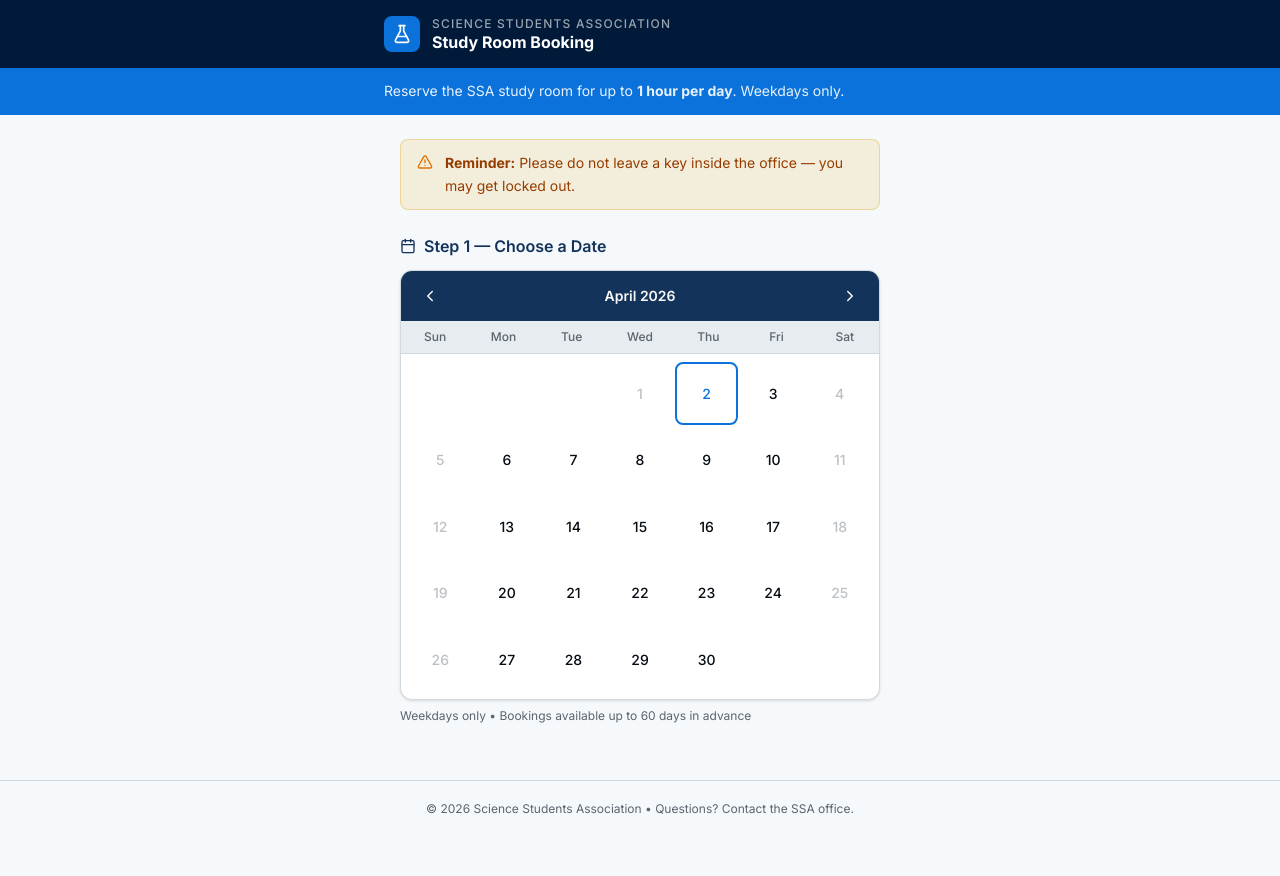
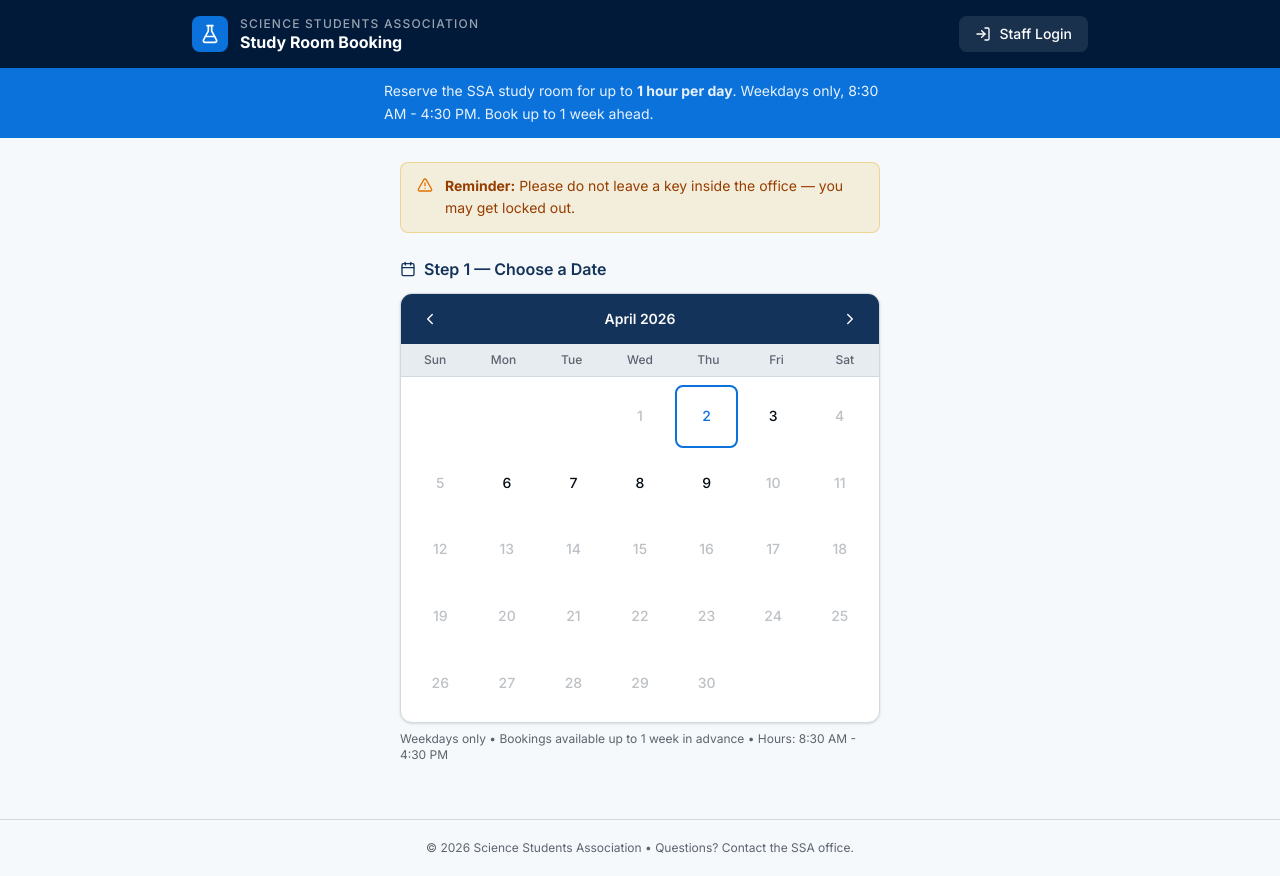
Before and after one commit to tirth-chaudhary/SSA-study-room-booking, a Next.js app: page / in a window 1280 px wide. Before the commit the page ends 837 px from the top, so only its background shows below. Built offline with nearby package versions, Linux system fonts and the light colour scheme.

Commit message:
feat: update booking system with new constraints and staff login\n\nAdd "Staff Login" button, update default staff password, limit booking window to 7 days, update working hours, and set up email notification system.

```diff
--- a/app/api/staff/bookings/route.ts
+++ b/app/api/staff/bookings/route.ts
@@ -6,7 +6,7 @@ export async function GET(req: NextRequest) {
   const { searchParams } = new URL(req.url)
   const password = searchParams.get("password")
 
-  if (password !== (process.env.STAFF_PASSWORD || "ssa-staff-2024")) {
+  if (password !== (process.env.STAFF_PASSWORD || "SSA2025")) {
     return NextResponse.json({ error: "Unauthorized" }, { status: 401 })
   }
 
@@ -29,7 +29,7 @@ export async function PATCH(req: NextRequest) {
   const body = await req.json()
   const { password, id, ...updates } = body
 
-  if (password !== (process.env.STAFF_PASSWORD || "ssa-staff-2024")) {
+  if (password !== (process.env.STAFF_PASSWORD || "SSA2025")) {
     return NextResponse.json({ error: "Unauthorized" }, { status: 401 })
   }
 
@@ -53,7 +53,7 @@ export async function DELETE(req: NextRequest) {
   const body = await req.json()
   const { password, id } = body
 
-  if (password !== (process.env.STAFF_PASSWORD || "ssa-staff-2024")) {
+  if (password !== (process.env.STAFF_PASSWORD || "SSA2025")) {
     return NextResponse.json({ error: "Unauthorized" }, { status: 401 })
   }
 
--- a/app/page.tsx
+++ b/app/page.tsx
@@ -1,12 +1,14 @@
 import BookingForm from "@/components/BookingForm"
-import { FlaskConical } from "lucide-react"
+import { FlaskConical, LogIn } from "lucide-react"
+import Link from "next/link"
 
 export default function Home() {
   return (
     <main className="min-h-screen bg-background">
       {/* Top header bar */}
       <header className="bg-[var(--ssa-navy)] text-white py-4 px-4">
-        <div className="max-w-lg mx-auto flex items-center gap-3">
+        <div className="max-w-4xl mx-auto flex items-center justify-between">
+          <div className="flex items-center gap-3">
             <div className="flex items-center justify-center w-9 h-9 rounded-lg bg-[var(--ssa-blue)]">
               <FlaskConical size={20} className="text-white" />
             </div>
@@ -19,13 +21,21 @@ export default function Home() {
               </h1>
             </div>
           </div>
+          <Link
+            href="/staff"
+            className="flex items-center gap-2 bg-white/10 hover:bg-white/20 text-white text-sm font-medium px-4 py-2 rounded-lg transition-colors"
+          >
+            <LogIn size={16} />
+            <span className="hidden sm:inline">Staff Login</span>
+          </Link>
+        </div>
       </header>
 
       {/* Sub-header */}
       <div className="bg-[var(--ssa-blue)] text-white py-3 px-4">
         <div className="max-w-lg mx-auto">
           <p className="text-sm text-white/90 leading-relaxed">
-            Reserve the SSA study room for up to <strong>1 hour per day</strong>. Weekdays only.
+            Reserve the SSA study room for up to <strong>1 hour per day</strong>. Weekdays only, 8:30 AM - 4:30 PM. Book up to 1 week ahead.
           </p>
         </div>
       </div>
--- a/components/BookingForm.tsx
+++ b/components/BookingForm.tsx
@@ -1,7 +1,8 @@
 "use client"
 
 import { useState, useEffect } from "react"
-import { format, addDays, isBefore, startOfDay, isWeekend } from "date-fns"
+import { format, addDays, isBefore, startOfDay, isWeekend, isAfter } from "date-fns"
+import { MAX_BOOKING_DAYS_AHEAD } from "@/lib/types"
 import {
   Calendar,
   Clock,
@@ -143,7 +144,7 @@ export default function BookingForm() {
 
   const daysInMonth = getDaysInMonth(viewYear, viewMonth)
   const firstDay = getFirstDayOfMonth(viewYear, viewMonth)
-  const maxDate = addDays(today, 60)
+  const maxDate = addDays(today, MAX_BOOKING_DAYS_AHEAD)
 
   return (
     <div className="space-y-6">
@@ -204,7 +205,7 @@ export default function BookingForm() {
               {Array.from({ length: daysInMonth }, (_, i) => i + 1).map((day) => {
                 const date = new Date(viewYear, viewMonth, day)
                 const isPast = isBefore(date, today)
-                const isFutureTooFar = isBefore(maxDate, date)
+                const isFutureTooFar = isAfter(date, maxDate)
                 const isWknd = isWeekend(date)
                 const isDisabled = isPast || isFutureTooFar || isWknd
                 const isSelected =
@@ -248,7 +249,7 @@ export default function BookingForm() {
             )}
           </div>
           <p className="text-xs text-muted-foreground mt-2">
-            Weekdays only &bull; Bookings available up to 60 days in advance
+            Weekdays only &bull; Bookings available up to 1 week in advance &bull; Hours: 8:30 AM - 4:30 PM
           </p>
         </section>
 
--- a/lib/types.ts
+++ b/lib/types.ts
@@ -14,20 +14,19 @@ export interface Booking {
   created_at: string
 }
 
+// Working hours: 8:30 AM - 4:30 PM, last slot at 3:30 PM (1 hour duration)
 export const TIME_SLOTS = [
-  "8:00 AM",
-  "9:00 AM",
-  "10:00 AM",
-  "11:00 AM",
-  "12:00 PM",
-  "1:00 PM",
-  "2:00 PM",
-  "3:00 PM",
-  "4:00 PM",
-  "5:00 PM",
-  "6:00 PM",
-  "7:00 PM",
-  "8:00 PM",
+  "8:30 AM",
+  "9:30 AM",
+  "10:30 AM",
+  "11:30 AM",
+  "12:30 PM",
+  "1:30 PM",
+  "2:30 PM",
+  "3:30 PM",
 ]
 
-export const STAFF_PASSWORD = process.env.STAFF_PASSWORD || "ssa-staff-2024"
+export const STAFF_PASSWORD = process.env.STAFF_PASSWORD || "SSA2025"
+
+// Max booking window: 7 days in advance
+export const MAX_BOOKING_DAYS_AHEAD = 7
```
Lines whose indentation alone changed are shown as unchanged.
